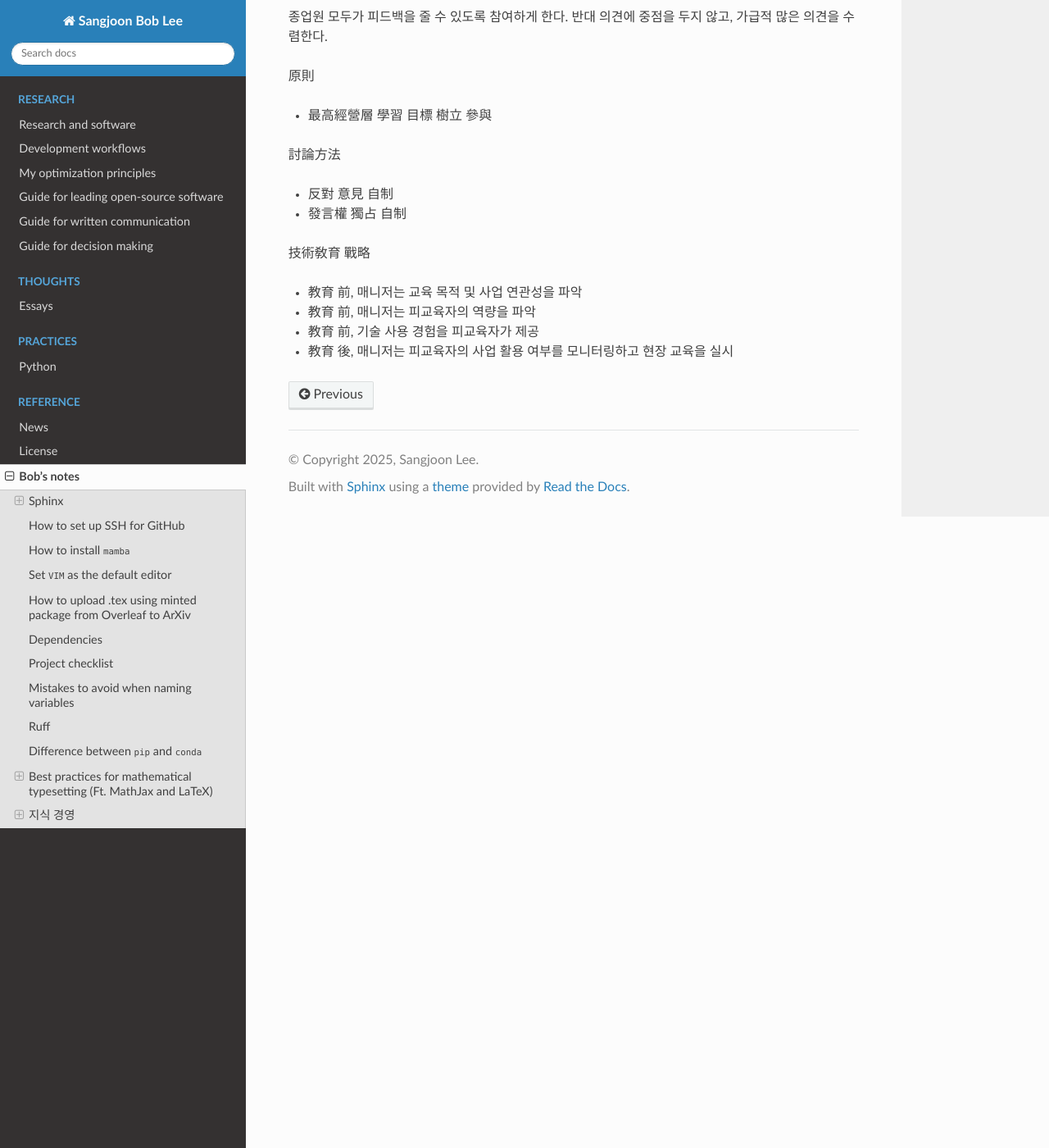
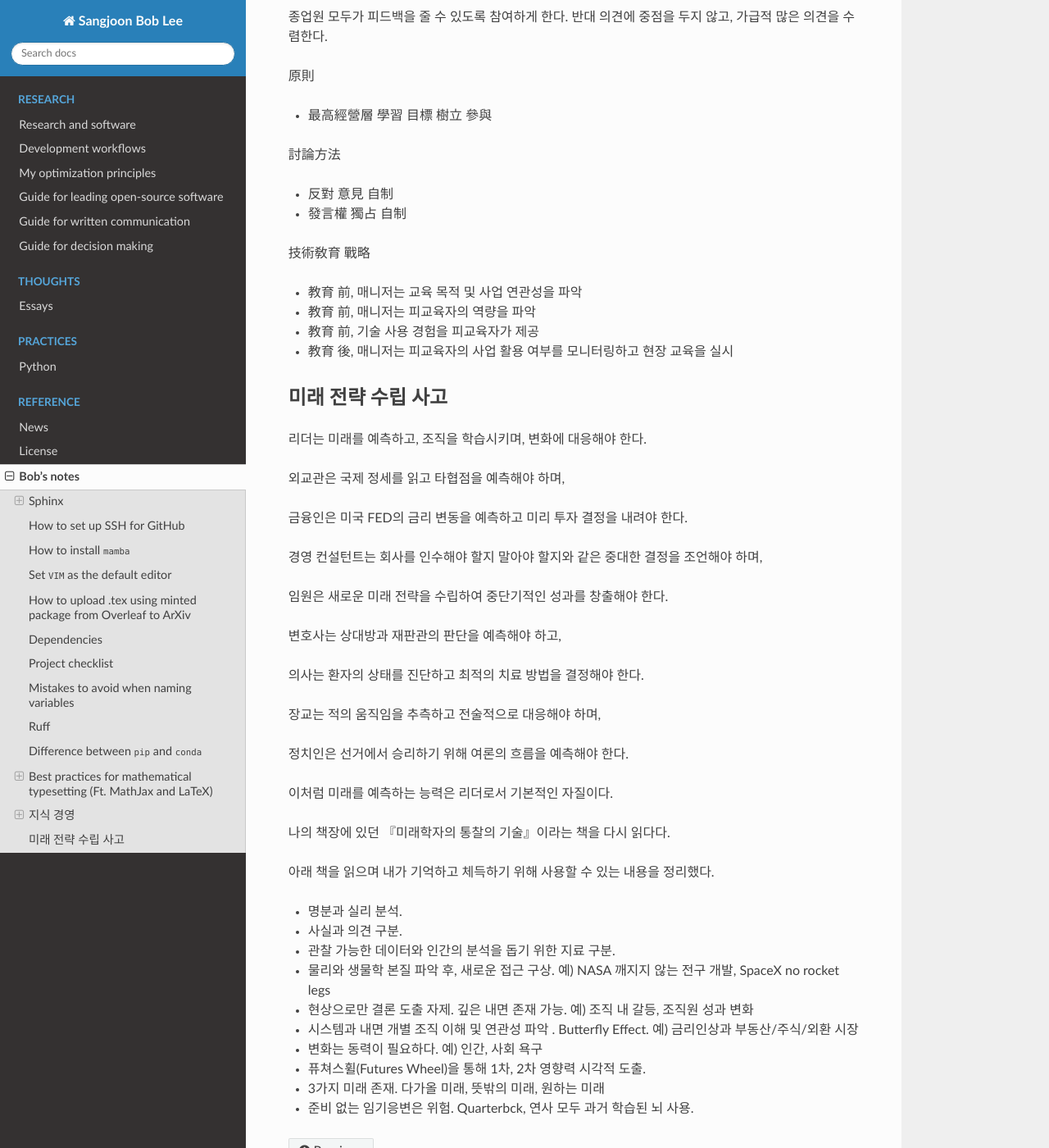
Before and after one commit to bobleesj/bobleesj.github.io, a Sphinx documentation site: the page built from docs/source/notes.rst, in a window 1280 px wide and 1400 px high, scrolled down 11271 px. Shown: the whole window at 82% size. Built offline with Sphinx 7.4.7 and the Read the Docs theme 3.1.0, drawn with Linux system fonts in a browser that asks for light colours; some of the changed text lies outside the part shown.

Commit message:
add how to predict future book

```diff
--- a/docs/source/notes.rst
+++ b/docs/source/notes.rst
@@ -531,7 +531,7 @@ MathJax code:
 나머지 생각
 ^^^^^^^^
 
-상황에 따라 실수 또는 실패를 용인하는 조직이어야 한다. 나느 둘 다 같은 말이다라고 생각한다. 실수는 원래 잘해야 하는 것을 하지 못한 것이고, 실패는 성공할 줄 알았지만 이루지 못한 것이다. 공통점은 둘 다, expectation에 부합하지 않는 것이다. 실수를 용납하지 않는 조직은 경직된다. 실패 또는 실수도 종류가 다양하다. 나는 이미 4가지 실패 프레임워크를 제시 했다.(:ref:`essay-failure-framework`). Experimental과 Expensive failures에 대해서는 상황에 맞게 용납하는 조직이 되어야 창의성이 비로소 실무가 될 수 있다.
+상황에 따라 실수 또는 실패를 용인하는 조직이어야 한다. 개인적으로 둘 다 같다고 생각한다. 실수는 원래 잘해야 하는 것을 하지 못한 것이고, 실패는 성공할 줄 알았지만 이루지 못한 것이다. 공통점은 둘 다, expectation에 부합하지 않는 것이다. 실수를 용납하지 않는 조직은 경직된다. 실패 또는 실수도 종류가 다양하다. 나는 이미 4가지 실패 프레임워크를 제시 했다 (:ref:`essay-failure-framework`). Experimental과 Expensive failures에 대해서는 상황에 맞게 용납하는 조직이 되어야 창의성이 비로소 실무가 될 수 있다.
 
 부서 간 신뢰가 중요하다. 신뢰를 통해 서로 도움이 되는 관계를 형성하고, 조직의 이익과 서로의 이익을 위해 협력한다. 조직 계층을 넘나드는 발표회, 프로젝트 회의, 기술 세미나 등을 통해 지식을 공유하며 서로 간의 접점을 늘려 신뢰 관계를 형성한다. 선입견과 편견을 버리고 서로 신뢰하는 것이 중요하다. 이를 위해 서로 물리적으로 접촉하는 것이 중요하다.
 
@@ -552,3 +552,42 @@ MathJax code:
 - 教育 前, 매니저는 피교육자의 역량을 파악
 - 教育 前, 기술 사용 경험을 피교육자가 제공
 - 教育 後, 매니저는 피교육자의 사업 활용 여부를 모니터링하고 현장 교육을 실시
+
+
+미래 전략 수립 사고
+---------------
+
+리더는 미래를 예측하고, 조직을 학습시키며, 변화에 대응해야 한다.
+
+외교관은 국제 정세를 읽고 타협점을 예측해야 하며,
+
+금융인은 미국 FED의 금리 변동을 예측하고 미리 투자 결정을 내려야 한다.
+
+경영 컨설턴트는 회사를 인수해야 할지 말아야 할지와 같은 중대한 결정을 조언해야 하며,
+
+임원은 새로운 미래 전략을 수립하여 중단기적인 성과를 창출해야 한다.
+
+변호사는 상대방과 재판관의 판단을 예측해야 하고,
+
+의사는 환자의 상태를 진단하고 최적의 치료 방법을 결정해야 한다.
+
+장교는 적의 움직임을 추측하고 전술적으로 대응해야 하며,
+
+정치인은 선거에서 승리하기 위해 여론의 흐름을 예측해야 한다.
+
+이처럼 미래를 예측하는 능력은 리더로서 기본적인 자질이다.
+
+나의 책장에 있던 『미래학자의 통찰의 기술』이라는 책을 다시 읽다다.
+
+아래 책을 읽으며 내가 기억하고 체득하기 위해 사용할 수 있는 내용을 정리했다.
+
+- 명분과 실리 분석.
+- 사실과 의견 구분.
+- 관찰 가능한 데이터와 인간의 분석을 돕기 위한 지료 구분.
+- 물리와 생물학 본질 파악 후, 새로운 접근 구상. 예) NASA 깨지지 않는 전구 개발, SpaceX no rocket legs
+- 현상으로만 결론 도출 자제. 깊은 내면 존재 가능. 예) 조직 내 갈등, 조직원 성과 변화
+- 시스템과 내면 개별 조직 이해 및 연관성 파악 . Butterfly Effect. 예) 금리인상과 부동산/주식/외환 시장
+- 변화는 동력이 필요하다. 예) 인간, 사회 욕구
+- 퓨쳐스휠(Futures Wheel)을 통해 1차, 2차 영향력 시각적 도출.
+- 3가지 미래 존재. 다가올 미래, 뜻밖의 미래, 원하는 미래
+- 준비 없는 임기응변은 위험. Quarterbck, 연사 모두 과거 학습된 뇌 사용.
```
